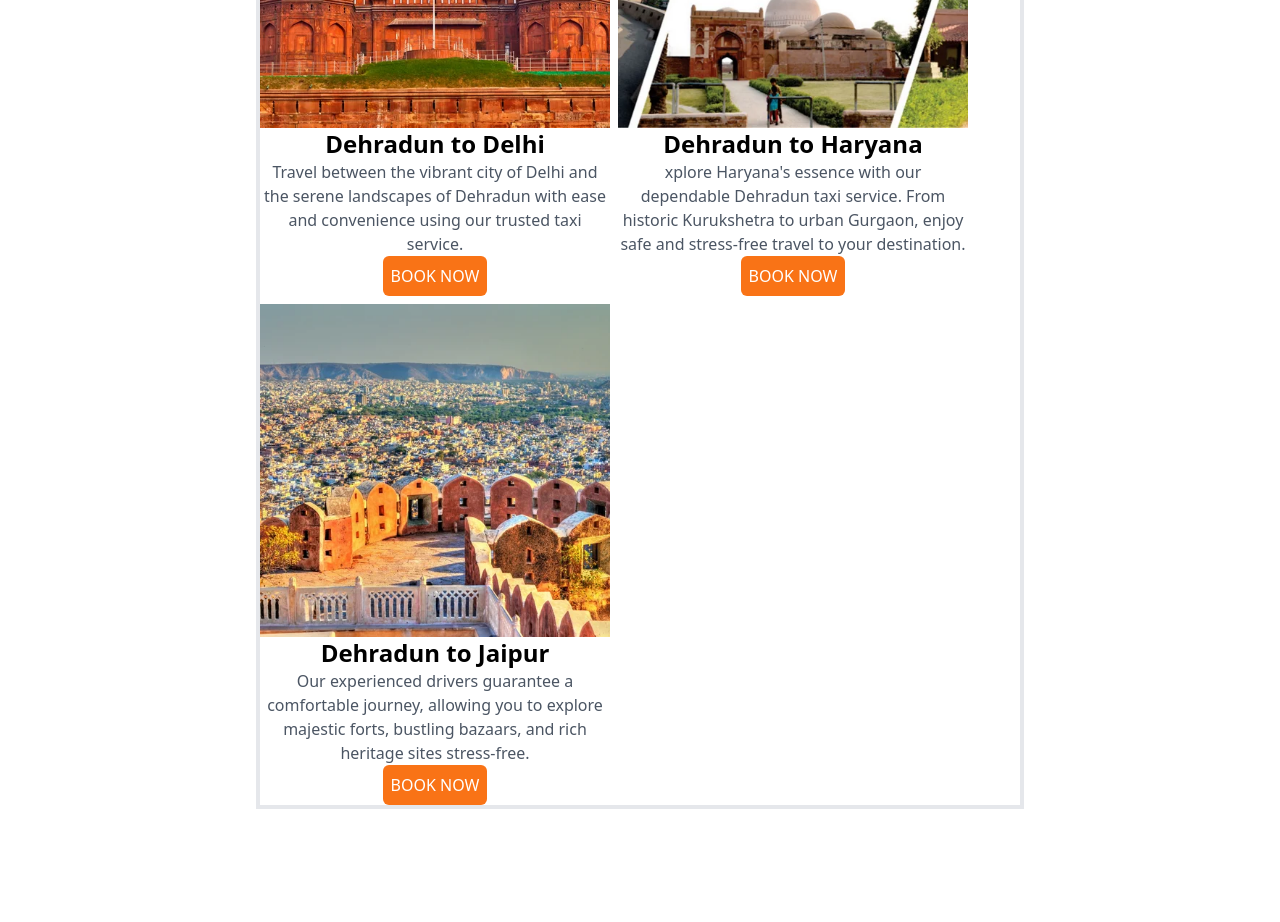
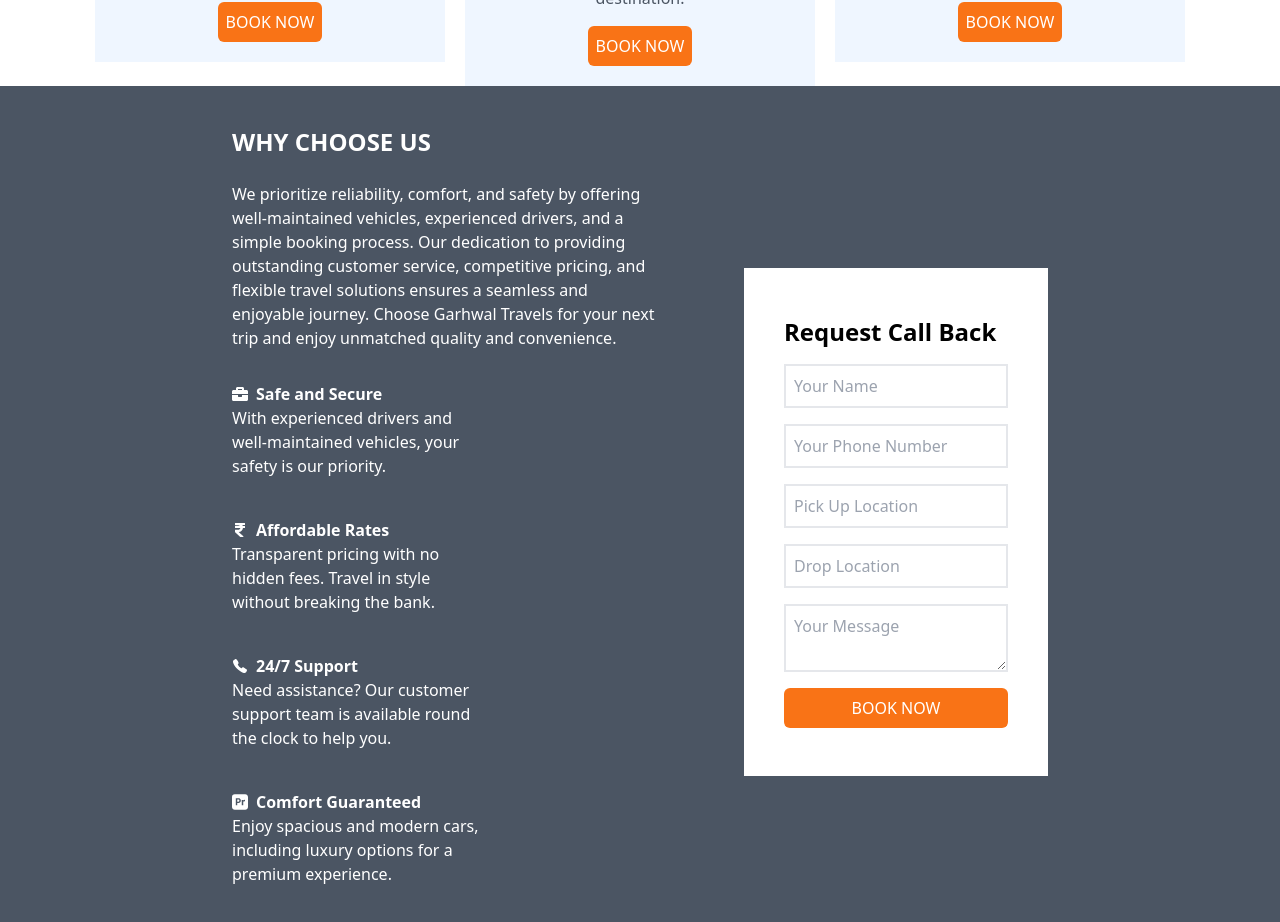
Before and after one commit to shwetank-1708/cab-booking, a React (Vite) app: page / in a window 1280 px wide. Shown: the part 3340-4262 px from the top of the page. Before the commit the page ends 4149 px from the top, so only its background shows below. Built offline with nearby package versions, Linux system fonts and the light colour scheme.

Commit message:
Added New Changes in Home File

```diff
--- a/src/components/Destinations.tsx
+++ b/src/components/Destinations.tsx
@@ -6,9 +6,9 @@ interface DestinationsProps {
 const Destinations: React.FC<DestinationsProps> = ({ heading, para }) => {
   return (
     <div>
-      <div className="flex flex-col justify-center items-center">
-        <h3 className="text-2xl font-bold">{heading}</h3>
-        <p className="text-gray-600">{para}</p>
+      <div className="flex flex-col justify-center items-center p-5 bg-blue-50">
+        <h3 className="text-2xl p-4">{heading}</h3>
+        <p className="text-gray-600 pb-4">{para}</p>
         <button className="bg-orange-500 p-2 rounded-md text-white">
           BOOK NOW
         </button>
--- /dev/null
+++ b/src/components/Request.tsx
@@ -0,0 +1,37 @@
+const Request = () => {
+  return (
+    <div className="xl:w-[30%] md:w-[70%] w-[100%] p-10">
+      <div className="bg-white p-10">
+        <form className="flex flex-col">
+          <h4 className="font-bold text-2xl my-2">Request Call Back</h4>
+          <input
+            type="text"
+            placeholder="Your Name"
+            className="border-2 my-2 p-2"
+          />
+          <input
+            type="number"
+            placeholder="Your Phone Number"
+            className="border-2 my-2 p-2"
+          />
+          <input
+            type="text"
+            placeholder="Pick Up Location"
+            className="border-2 my-2 p-2"
+          />
+          <input
+            type="text"
+            placeholder="Drop Location"
+            className="border-2 my-2 p-2"
+          />
+          <textarea placeholder="Your Message" className="border-2 my-2 p-2" />
+          <button className="bg-orange-500 p-2 rounded-md text-white my-2">
+            BOOK NOW
+          </button>
+        </form>
+      </div>
+    </div>
+  );
+};
+
+export default Request;
--- a/src/pages/Home.tsx
+++ b/src/pages/Home.tsx
@@ -20,6 +20,11 @@ import { RiMoneyRupeeCircleFill } from "react-icons/ri";
 import { FaRoad } from "react-icons/fa";
 import AboutSub from "../components/AboutSub";
 import Destinations from "../components/Destinations";
+import { FaBriefcase } from "react-icons/fa";
+import { FaRupeeSign } from "react-icons/fa";
+import { IoCall } from "react-icons/io5";
+import { SiAdobepremierepro } from "react-icons/si";
+import Request from "../components/Request";
 
 const Home = () => {
   const [currentIndex, setCurrentIndex] = useState(0);
@@ -116,8 +121,8 @@ const Home = () => {
       </div>
 
       <div className="flex justify-center">
-        <div className="flex flex-wrap text-center gap-2 max-w-[60%] border-4">
-          <div className="w-[350px] border-2">
+        <div className="grid lg:grid-cols-3 sm:grid-cols-2 grid-cols-1 gap-5 text-center">
+          <div className="w-[350px]">
             <img src={destination_1} />
             <Destinations
               heading="Dehradun to Jolly Grant Airport"
@@ -182,6 +187,70 @@ const Home = () => {
           </div>
         </div>
       </div>
+
+      <div className="flex justify-center lg:flex-row flex-col bg-gray-600 items-center">
+        <div className="xl:w-[40%] md:w-[70%] w-[100%] p-10 text-white">
+          <div>
+            <h3 className="text-2xl font-bold">WHY CHOOSE US</h3>
+            <p className="my-6">
+              We prioritize reliability, comfort, and safety by offering
+              well-maintained vehicles, experienced drivers, and a simple
+              booking process. Our dedication to providing outstanding customer
+              service, competitive pricing, and flexible travel solutions
+              ensures a seamless and enjoyable journey. Choose Garhwal Travels
+              for your next trip and enjoy unmatched quality and convenience.
+            </p>
+          </div>
+
+          <div className="flex flex-wrap gap-10 my-8">
+            <div>
+              <div className="flex items-center gap-2 font-bold">
+                <FaBriefcase />
+                <h4>Safe and Secure</h4>
+              </div>
+              <div className="w-[250px]">
+                With experienced drivers and well-maintained vehicles, your
+                safety is our priority.
+              </div>
+            </div>
+
+            <div>
+              <div className="flex items-center gap-2 font-bold">
+                <FaRupeeSign />
+                <h4>Affordable Rates</h4>
+              </div>
+              <div className="w-[250px]">
+                Transparent pricing with no hidden fees. Travel in style without
+                breaking the bank.
+              </div>
+            </div>
+
+            <div>
+              <div className="flex items-center gap-2 font-bold">
+                <IoCall />
+                <h4>24/7 Support</h4>
+              </div>
+              <div className="w-[250px]">
+                Need assistance? Our customer support team is available round
+                the clock to help you.
+              </div>
+            </div>
+
+            <div>
+              <div className="flex items-center gap-2 font-bold">
+                <SiAdobepremierepro />
+                <h4>Comfort Guaranteed</h4>
+              </div>
+              <div className="w-[250px]">
+                Enjoy spacious and modern cars, including luxury options for a
+                premium experience.
+              </div>
+            </div>
+          </div>
+        </div>
+
+        <Request />
+      </div>
     </div>
   );
 };
```
